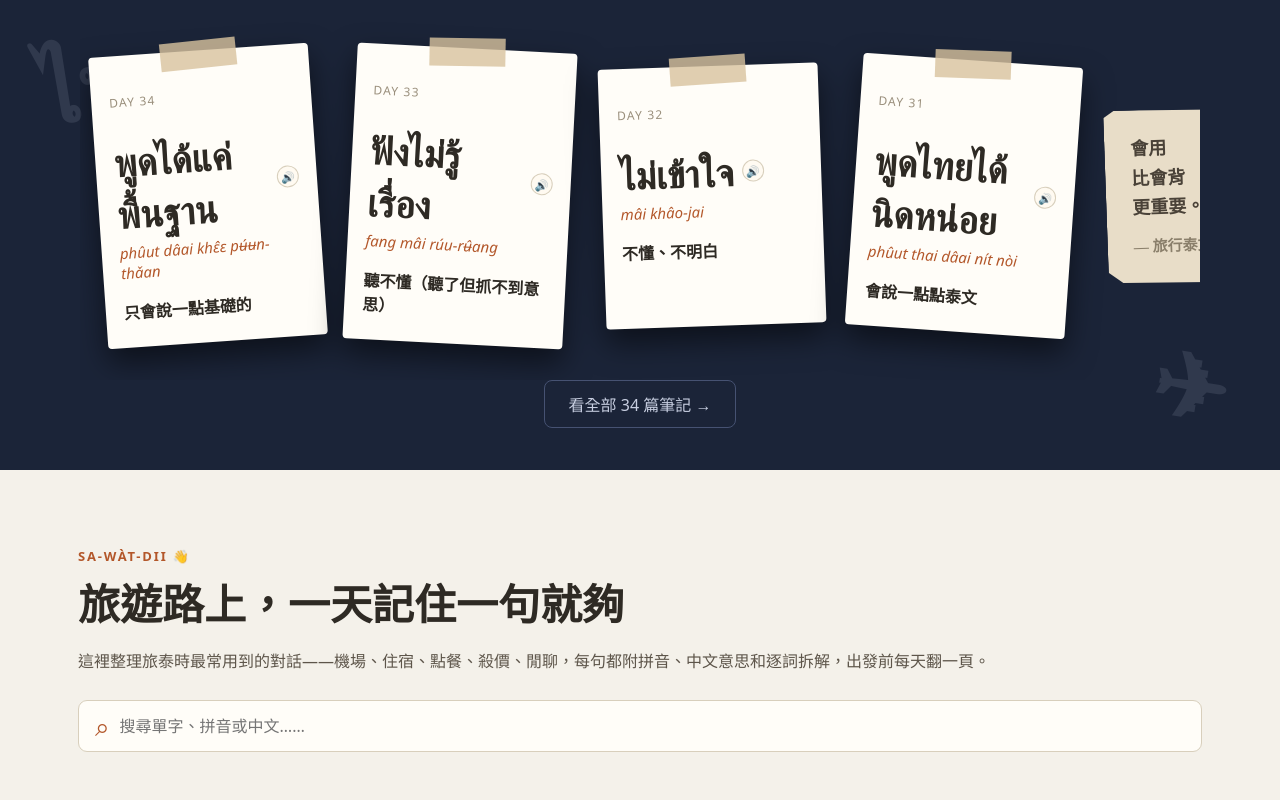
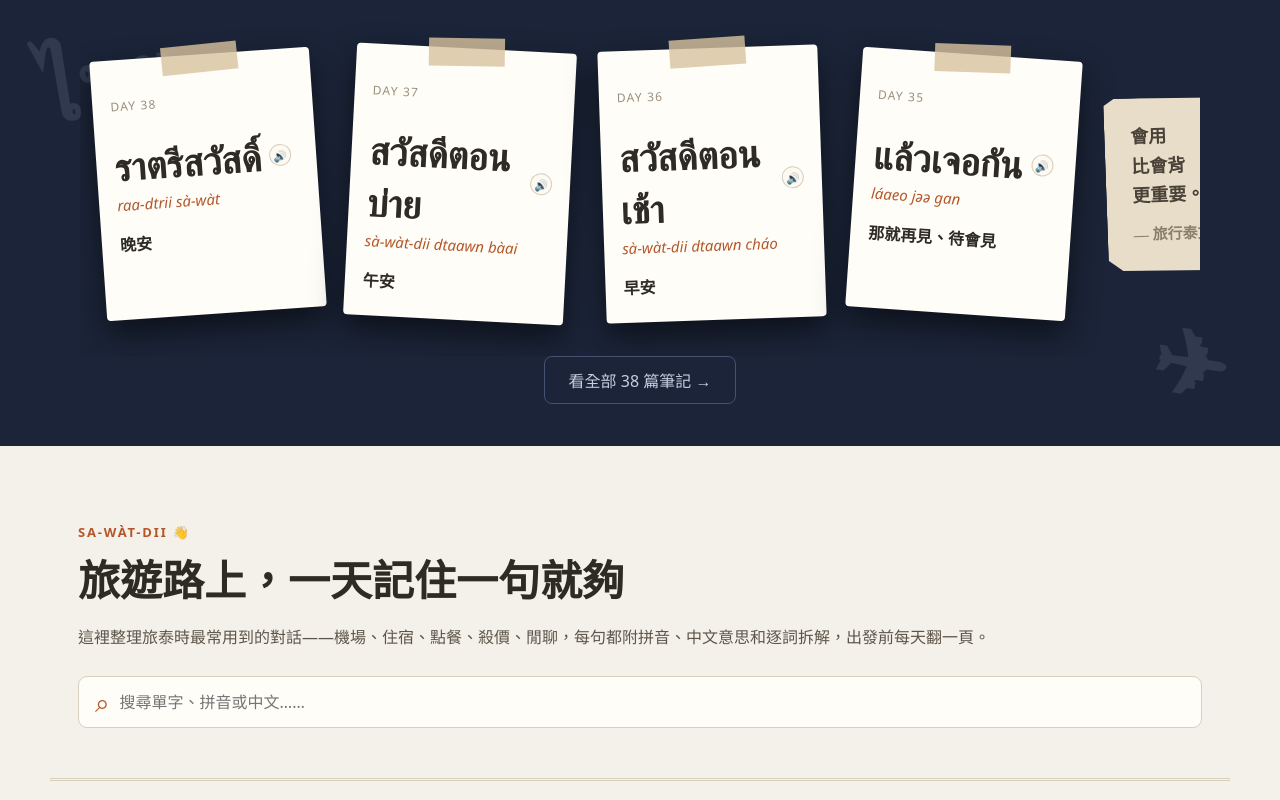
Before and after one commit to phineascarter-arch/thai-travel-notes, a React (Vite) app: page / in a window 1280 px wide. Shown: the part 960-1760 px from the top of the page. Built offline with nearby package versions, Linux system fonts and the light colour scheme.

Commit message:
Add Day 35-38 notes: greetings
แล้วเจอกัน (paired with เจอกัน) plus the three time-of-day greetings
(early/afternoon/evening), with ราตรีสวัสดิ์ and the more casual ฝันดี
both covered for "good night."

```diff
--- a/src/data/notes.ts
+++ b/src/data/notes.ts
@@ -46,6 +46,129 @@ export interface Note {
 }
 
 export const notes: Note[] = [
+  {
+    day: 38,
+    date: "2026.08.28",
+    thai: "ราตรีสวัสดิ์",
+    roman: "raa-dtrii sà-wàt",
+    zh: "晚安",
+    category: "閒聊",
+    pattern: "ราตรีสวัสดิ์／ฝันดี（固定用語，睡前道別用）",
+    examples: [
+      {
+        zh: "晚安（正式）",
+        thai: "ราตรีสวัสดิ์ค่ะ",
+        roman: "raa-dtrii sà-wàt khâ",
+        tokens: [
+          { thai: "ราตรีสวัสดิ์", roman: "raa-dtrii sà-wàt", zh: "晚安" },
+          { thai: "ค่ะ", roman: "khâ", zh: "（女性禮貌詞尾）" },
+        ],
+      },
+      {
+        zh: "晚安，祝你好夢（親近說法）",
+        thai: "ฝันดีนะคะ",
+        roman: "fǎn-dii ná khá",
+        tokens: [
+          { thai: "ฝันดี", roman: "fǎn-dii", zh: "祝你有個好夢、晚安（親近的說法）" },
+          { thai: "นะคะ", roman: "ná khá", zh: "（女性語氣詞＋禮貌詞尾）" },
+        ],
+      },
+    ],
+    note: "ราตรีสวัสดิ์ 比較正式，跟長輩、不熟的人道別用；朋友、家人之間睡前更常直接說 ฝันดี，語氣親近很多。",
+  },
+  {
+    day: 37,
+    date: "2026.08.27",
+    thai: "สวัสดีตอนบ่าย",
+    roman: "sà-wàt-dii dtaawn bàai",
+    zh: "午安",
+    category: "閒聊",
+    pattern: "สวัสดีตอน + [時段]",
+    examples: [
+      {
+        zh: "午安",
+        thai: "สวัสดีตอนบ่ายค่ะ",
+        roman: "sà-wàt-dii dtaawn bàai khâ",
+        tokens: [
+          { thai: "สวัสดีตอนบ่าย", roman: "sà-wàt-dii dtaawn bàai", zh: "午安" },
+          { thai: "ค่ะ", roman: "khâ", zh: "（女性禮貌詞尾）" },
+        ],
+      },
+      {
+        zh: "午安，吃午餐了嗎？",
+        thai: "ทานข้าวเที่ยงหรือยังคะ",
+        roman: "thaan khâao thîiang rʉ̌ʉ yang khá",
+        tokens: [
+          { thai: "ทานข้าวเที่ยง", roman: "thaan khâao thîiang", zh: "吃午餐" },
+          { thai: "หรือยัง", roman: "rʉ̌ʉ yang", zh: "了沒" },
+          { thai: "คะ", roman: "khá", zh: "（女性疑問句禮貌詞尾）" },
+        ],
+      },
+    ],
+    note: "跟 สวัสดีตอนเช้า 是同一組句型，只換時段字——晚上想打招呼則是 สวัสดีตอนเย็น，三個換著用就能涵蓋一天。",
+  },
+  {
+    day: 36,
+    date: "2026.08.26",
+    thai: "สวัสดีตอนเช้า",
+    roman: "sà-wàt-dii dtaawn cháo",
+    zh: "早安",
+    category: "閒聊",
+    pattern: "สวัสดีตอน + [時段]",
+    examples: [
+      {
+        zh: "早安",
+        thai: "สวัสดีตอนเช้าค่ะ",
+        roman: "sà-wàt-dii dtaawn cháo khâ",
+        tokens: [
+          { thai: "สวัสดีตอนเช้า", roman: "sà-wàt-dii dtaawn cháo", zh: "早安" },
+          { thai: "ค่ะ", roman: "khâ", zh: "（女性禮貌詞尾）" },
+        ],
+      },
+      {
+        zh: "早安，吃早餐了嗎？",
+        thai: "ทานข้าวเช้าหรือยังคะ",
+        roman: "thaan khâao cháo rʉ̌ʉ yang khá",
+        tokens: [
+          { thai: "ทานข้าวเช้า", roman: "thaan khâao cháo", zh: "吃早餐" },
+          { thai: "หรือยัง", roman: "rʉ̌ʉ yang", zh: "了沒" },
+          { thai: "คะ", roman: "khá", zh: "（女性疑問句禮貌詞尾）" },
+        ],
+      },
+    ],
+    note: "泰國人日常打招呼其實常常就直接說 สวัสดี，不特別分時段；但 ตอนเช้า／ตอนบ่าย／ตอนเย็น 這幾個時段字加上去，對方也完全聽得懂，遇到想特別強調的場合（卡片、正式問候）很好用。",
+  },
+  {
+    day: 35,
+    date: "2026.08.25",
+    thai: "แล้วเจอกัน",
+    roman: "láaeo jəə gan",
+    zh: "那就再見、待會見",
+    category: "閒聊",
+    pattern: "แล้วเจอกัน（固定用語，道別用）",
+    examples: [
+      {
+        zh: "那就待會見",
+        thai: "แล้วเจอกันค่ะ",
+        roman: "láaeo jəə gan khâ",
+        tokens: [
+          { thai: "แล้วเจอกัน", roman: "láaeo jəə gan", zh: "那就再見、待會見" },
+          { thai: "ค่ะ", roman: "khâ", zh: "（女性禮貌詞尾）" },
+        ],
+      },
+      {
+        zh: "明天見",
+        thai: "เจอกันพรุ่งนี้ค่ะ",
+        roman: "jəə gan phrûng-níi khâ",
+        tokens: [
+          { thai: "เจอกัน", roman: "jəə gan", zh: "見面、碰面" },
+          { thai: "พรุ่งนี้", roman: "phrûng-níi", zh: "明天" },
+          { thai: "ค่ะ", roman: "khâ", zh: "（女性禮貌詞尾）" },
+        ],
+      },
+    ],
+    note: "เจอกัน 單獨用是「見面」，前面加 แล้ว（那就）變成 แล้วเจอกัน 就是最常用的道別語，後面還能接時間（像 พรุ่งนี้ 明天）指定下次見面的時候。",
+  },
   {
     day: 34,
     date: "2026.08.24",
```
